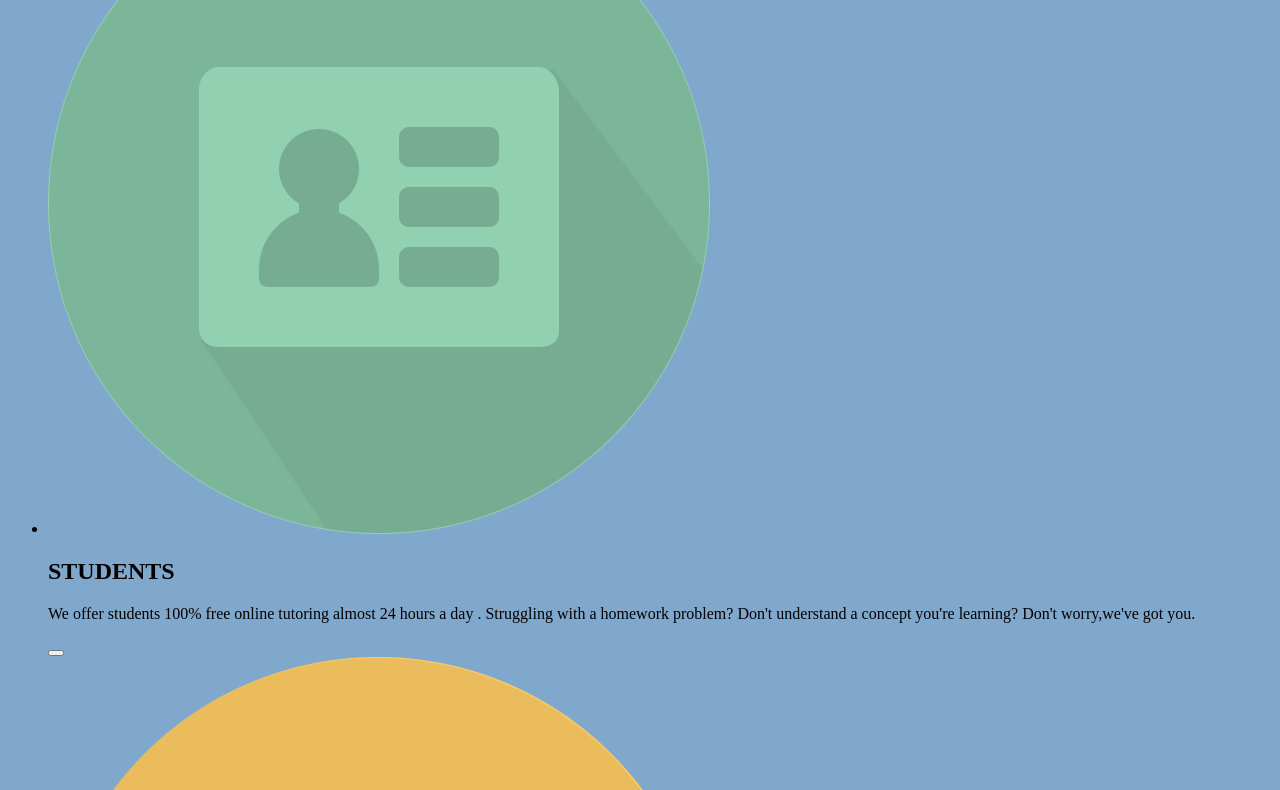
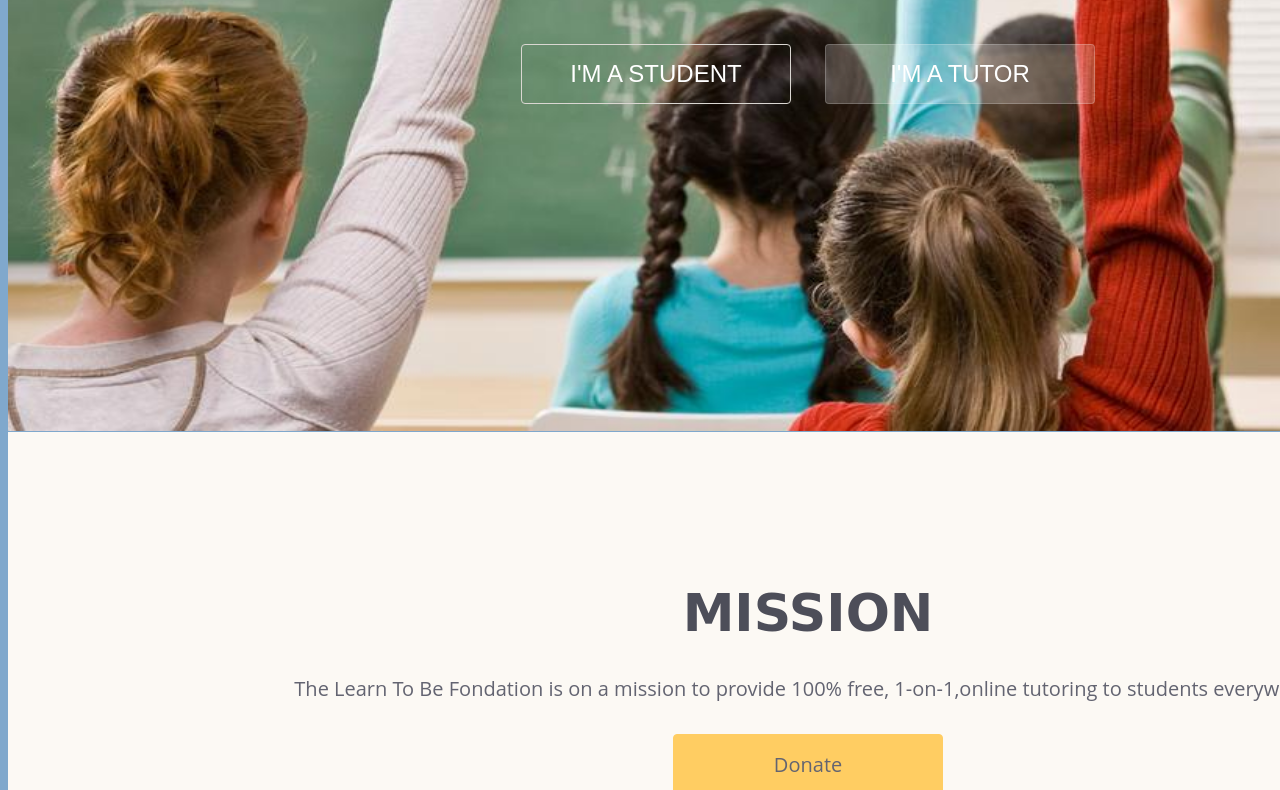
Before and after one commit to YingjiaZhang/3week-3page-07-template-1, a plain HTML site: page index.html in a window 1280 px wide. Shown: the part 471-1261 px from the top of the page. Drawn offline with Linux system fonts and the light colour scheme.

Commit message:
add senction-one and section-two

```diff
--- a/index.html
+++ b/index.html
@@ -5,6 +5,8 @@
     <title>3 week 3 page - 1</title>
     <link rel="stylesheet" type="text/css" href="styles/main.css">
     <link rel="stylesheet" type="text/css" href="styles/header.css">
+    <link rel="stylesheet" type="text/css" href="styles/section-one.css">
+    <link rel="stylesheet" type="text/css" href="styles/section-two.css">
   </head>
   <body>
     <div class="header">
@@ -22,15 +24,15 @@
     <div class="container">
       <div class="section-one">
         <h1>ONLINE TUTORING. ALWAYS FREE AND AVAILABLE</h1>
-        <div class="">
-          <button type="button" name="I'M A STUDENT"></button>
-          <button type="button" name="I'M A TUTOR"></button>
+        <div class="buttons">
+          <button class="student-btn" type="button">I'M A STUDENT</button>
+          <button class="tutor-btn" type="button">I'M A TUTOR</button>
         </div>
       </div>
       <div class="section-two">
         <h2>MISSION</h2>
         <p>The Learn To Be Fondation is on a mission to provide 100% free, 1-on-1,online tutoring to students everywhere</p>
-        <button type="button" name="Donate"></button>
+        <button type="button">Donate</button>
       </div>
       <ul>
         <li>
--- a/styles/header.css
+++ b/styles/header.css
@@ -2,7 +2,6 @@
 	 margin: 0 auto;
 	 height: 100px;
 	 width: 1600px;
-	 border: 1px solid #eae7e2;
 	 background: #fcf9f4;
 	 display: inline-block;
 }
--- /dev/null
+++ b/styles/section-one.css
@@ -0,0 +1,44 @@
+.section-one {
+	padding-top:1px;
+	width: 1600px;
+	height: 794px;
+	background-image: url('../images/hero.png');
+	background-repeat:no-repeat;
+	background-size:1600px 794px;
+}
+.section-one h1 {
+	margin: 0;
+	padding-top: 300px;
+	text-align: center;
+	color: #fff;
+	font-family: 'Amatica SC',cursive;
+	font-size: 40px;
+}
+.section-one .buttons {
+	 padding:0;
+	 margin:0;
+	 padding-top:60px;
+	 text-align: center;
+}
+.student-btn {
+	width: 270px;
+	height: 60px;
+  border : 1px solid #dad7d2;
+  border-radius: 4px;
+	background-color: rgba(255, 255, 255, 0);
+	color: #fff;
+	/*font-family: 'Amatica SC',cursive;*/
+ font-size: 24px;
+
+}
+.tutor-btn {
+	margin-left: 30px;
+	width: 270px;
+	height: 60px;
+  border : 1px solid rgba(255, 255, 255, 0.2);
+  border-radius: 4px;
+	background-color: rgba(255, 255, 255, 0.2);
+	/*font-family: 'Amatica SC',cursive;*/
+	font-size: 24px;
+	color: #fff;
+}
--- /dev/null
+++ b/styles/section-two.css
@@ -0,0 +1,37 @@
+.section-two {
+	 padding-top:1px;
+	 width: 1600px;
+	 height: 580px;
+	 background: #fcf9f4;
+	 text-align: center;
+}
+.section-two h2 {
+	margin: 0;
+	padding: 0;
+	padding-top:150px;
+	color: #4d4e59;
+	font-family: 'Amatica SC',cursive;
+	font-size: 52px;
+}
+.section-two p {
+	margin: 0;
+	padding: 0;
+	padding-top: 32px;
+	color: #636471;
+	font-family: 'Open Sans',cursive;
+	font-size: 20px;
+}
+.section-two button {
+	margin: 0;
+	padding: 0;
+	margin-bottom: 200px;
+	margin-top: 32px;
+	width: 270px;
+	height: 60px;
+	border : 1px solid  #ffcd62;
+	color: #636471;
+	font-family: 'Open Sans',cursive;
+	font-size: 20px;
+	border-radius: 4px;
+	background-color: #ffcd62;
+}
```
Also changed, not shown: index0.html (added, +10 -0 lines), 2 other files.
